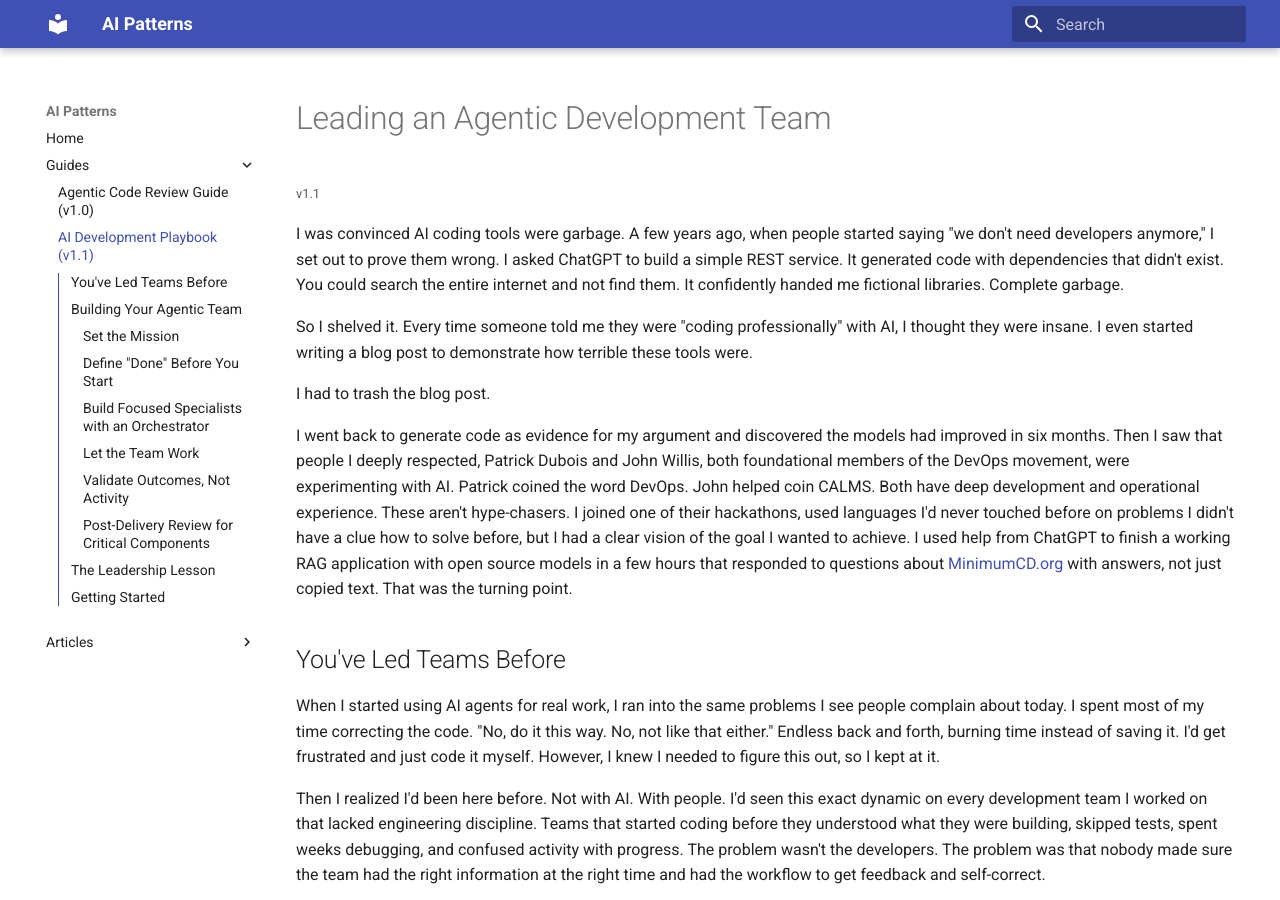
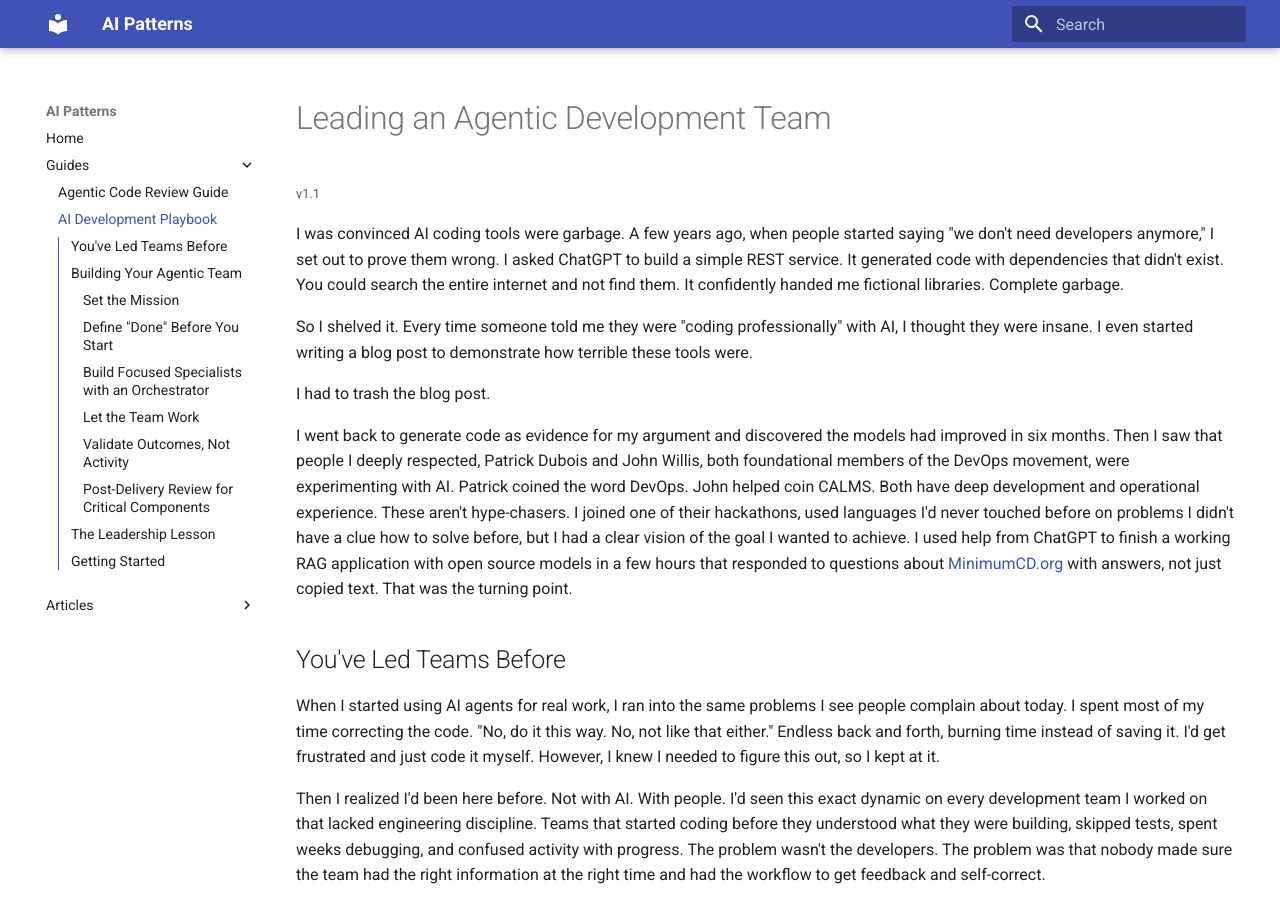
Before and after one commit to bdfinst/ai-patterns, an MkDocs documentation site: the page built from docs/ai-development-playbook.md, in a window 1280 px wide and 900 px high. Built offline with MkDocs 1.6.1 and Material for MkDocs 9.7.7, drawn with Linux system fonts in a browser that asks for light colours; part of the change alters nothing that is shown.

```diff
--- /dev/null
+++ b/docs/js/cache-bust.js
@@ -0,0 +1,20 @@
+// Force cache busting on navigation
+document.addEventListener('DOMContentLoaded', function() {
+  // Add timestamp to all internal links to bust cache
+  const timestamp = Date.now();
+
+  // Override fetch to add cache-busting parameter
+  const originalFetch = window.fetch;
+  window.fetch = function(url, options) {
+    if (typeof url === 'string' && url.includes(window.location.origin)) {
+      const separator = url.includes('?') ? '&' : '?';
+      url = url + separator + '_=' + timestamp;
+    }
+    return originalFetch(url, options);
+  };
+
+  // For Material's instant loading, add cache control
+  if (typeof app !== 'undefined' && app.nav) {
+    app.nav.addCacheBuster = true;
+  }
+});
--- a/mkdocs.yml
+++ b/mkdocs.yml
@@ -5,8 +5,10 @@ site_url: https://bdfinst.github.io/ai-patterns/
 
 theme:
   name: material
+  custom_dir: overrides
   features:
     - navigation.instant
+    - navigation.instant.prefetch
     - navigation.tracking
     - navigation.top
     - toc.integrate
@@ -19,6 +21,9 @@ theme:
 
 extra_css:
   - css/timestamps.css
+
+extra_javascript:
+  - js/cache-bust.js
 
 plugins:
   - search
@@ -37,8 +42,8 @@ markdown_extensions:
 nav:
   - Home: index.md
   - Guides:
-    - Agentic Code Review Guide (v1.0): agentic-code-review.md
-    - AI Development Playbook (v1.1): ai-development-playbook.md
+      - Agentic Code Review Guide: agentic-code-review.md
+      - AI Development Playbook: ai-development-playbook.md
   - Articles:
-    - AI is a High Pass Filter for Software Delivery: https://bryanfinster.substack.com/p/ai-is-a-high-pass-filter-for-software
-    - Incorporating AI Without Crashing: https://bryanfinster.substack.com/p/incorporating-ai-without-crashing
+      - AI is a High Pass Filter for Software Delivery: https://bryanfinster.substack.com/p/ai-is-a-high-pass-filter-for-software
+      - Incorporating AI Without Crashing: https://bryanfinster.substack.com/p/incorporating-ai-without-crashing
--- /dev/null
+++ b/overrides/main.html
@@ -0,0 +1,9 @@
+{% extends "base.html" %}
+
+{% block extrahead %}
+  {{ super() }}
+  <!-- Aggressive cache busting -->
+  <meta http-equiv="Cache-Control" content="no-cache, no-store, must-revalidate">
+  <meta http-equiv="Pragma" content="no-cache">
+  <meta http-equiv="Expires" content="0">
+{% endblock %}
```
Also changed, not shown: 1 other file.
